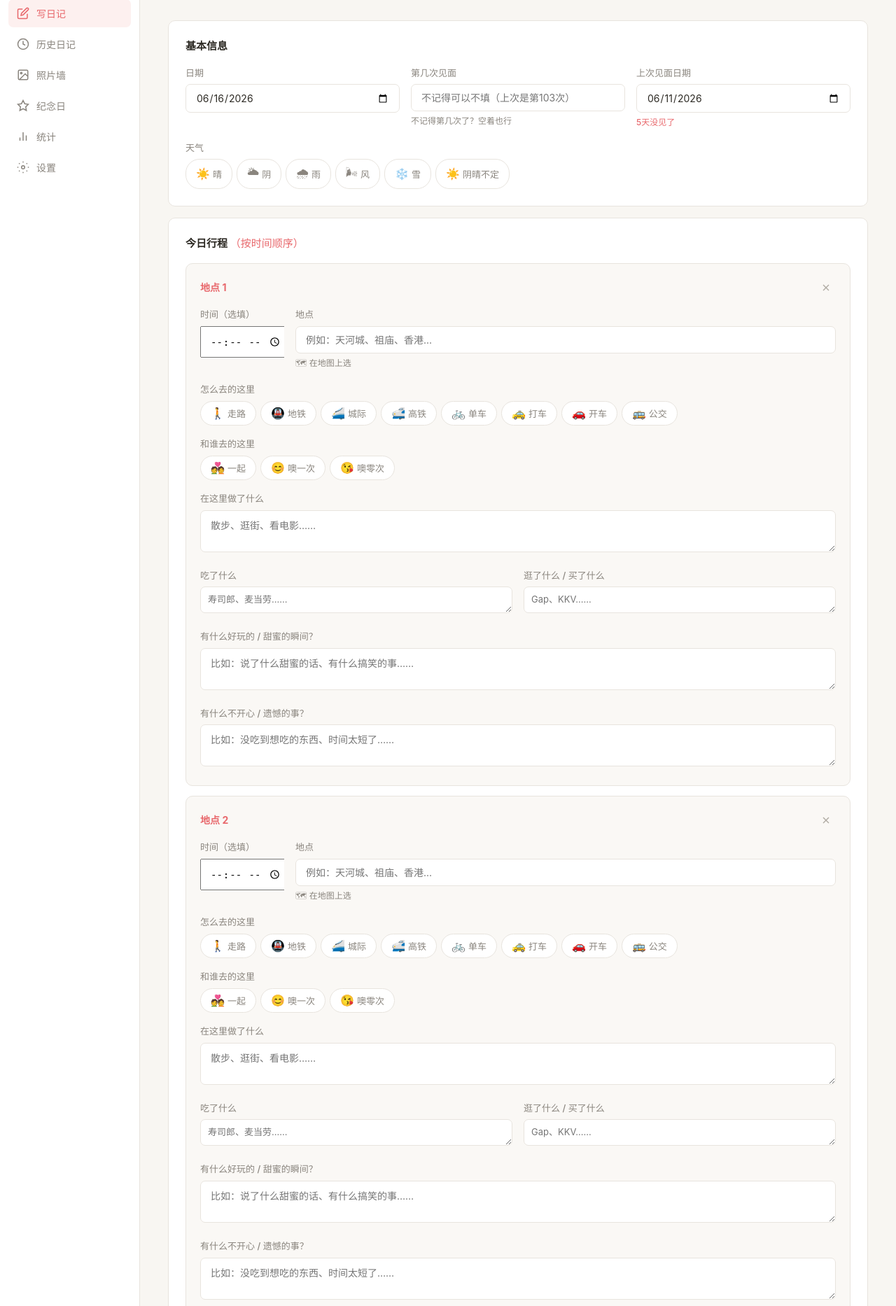
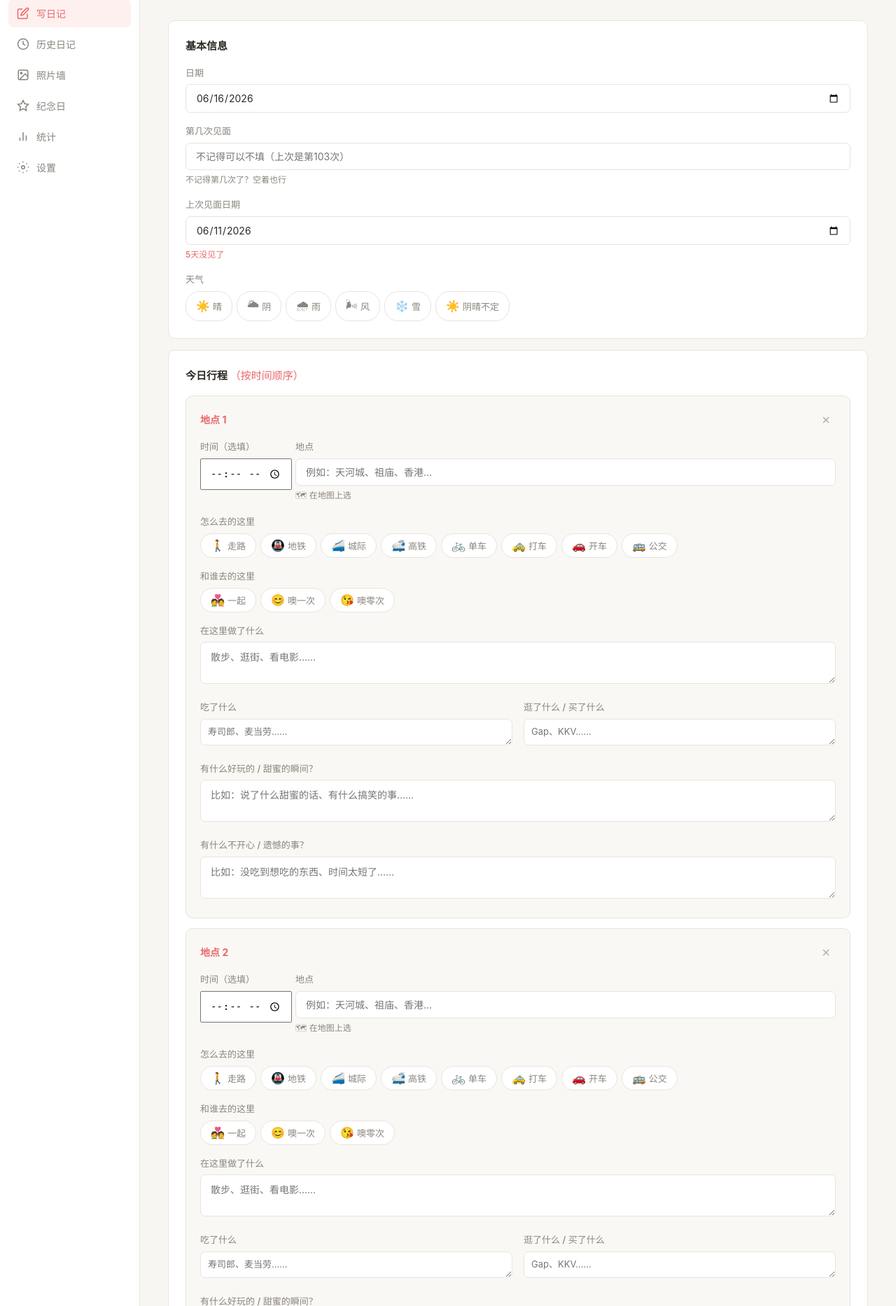
Before and after one commit to hahao2003/diary, a Flask app: page /write in a window 1280 px wide. Shown: the part 93-1959 px from the top of the page at 70% size. Run offline with Flask 3, Linux system fonts and the light colour scheme.

Commit message:
fix: each input on its own row, shared default CSS, no date-specific styles

```diff
--- a/static/style.css
+++ b/static/style.css
@@ -36,7 +36,6 @@ html, body {
 .app {
   display: flex;
   height: 100vh;
-  overflow: hidden;
 }
 
 /* ===== Sidebar ===== */
@@ -215,7 +214,6 @@ html, body {
   flex: 1;
   min-width: 0;
   margin-bottom: 16px;
-  overflow: hidden;
 }
 
 .form-group:last-child {
@@ -362,7 +360,6 @@ textarea {
   width: 80px;
   height: 80px;
   border-radius: var(--radius-sm);
-  overflow: hidden;
   border: 1px solid var(--border);
 }
 
@@ -436,7 +433,6 @@ textarea {
   border-left: 1px solid var(--border);
   display: flex;
   flex-direction: column;
-  overflow: hidden;
   flex-shrink: 0;
 }
 
@@ -532,7 +528,6 @@ textarea {
   display: -webkit-box;
   -webkit-line-clamp: 3;
   -webkit-box-orient: vertical;
-  overflow: hidden;
 }
 
 .empty-state {
@@ -659,7 +654,6 @@ textarea {
   background: var(--surface);
   border: 2px solid var(--accent);
   border-radius: var(--radius);
-  overflow: hidden;
 }
 
 .preview-content {
@@ -947,7 +941,6 @@ textarea {
   display: flex;
   flex-direction: column;
   box-shadow: 0 10px 40px rgba(0,0,0,0.2);
-  overflow: hidden;
 }
 
 .map-header {
@@ -994,7 +987,6 @@ textarea {
   font-size: 14px;
   color: var(--text-secondary);
   flex: 1;
-  overflow: hidden;
   text-overflow: ellipsis;
   white-space: nowrap;
 }
@@ -1185,7 +1177,6 @@ textarea {
   width: 90%;
   max-width: 420px;
   box-shadow: 0 10px 40px rgba(0,0,0,0.2);
-  overflow: hidden;
 }
 
 .form-modal-body {
@@ -1220,7 +1211,6 @@ textarea {
     min-width: 60px;
   }
 }
-
 
 /* ===== History Detail ===== */
 .history-detail {
@@ -1310,7 +1300,6 @@ textarea {
   position: relative;
   aspect-ratio: 1;
   border-radius: var(--radius-sm);
-  overflow: hidden;
   border: 1px solid var(--border);
   background: #f5f3f0;
 }
@@ -1541,7 +1530,6 @@ textarea {
   box-shadow: 0 0 0 2px rgba(231, 76, 60, 0.15);
 }
 
-
 /* Photo Viewer (Lightbox) */
 .photo-viewer {
   position: fixed;
@@ -1663,14 +1651,3 @@ textarea {
   word-wrap: break-word;
   color: var(--text);
 }
-
-/* Force date input to shrink to match sibling inputs */
-
-
-
-/* Force date inputs to match sibling input widths */
-input[type="date"] {
-  min-width: 0 !important;
-  width: 100% !important;
-  max-width: 100% !important;
-}
--- a/templates/index.html
+++ b/templates/index.html
@@ -5,7 +5,7 @@
 <meta name="viewport" content="width=device-width, initial-scale=1.0">
 <title>日记生成器</title>
 <link rel="stylesheet" href="https://unpkg.com/leaflet@1.9.4/dist/leaflet.css" />
-<link rel="stylesheet" href="/static/style.css?v=1781607108" />
+<link rel="stylesheet" href="/static/style.css?v=1781607366" />
 </head>
 <body>
 
@@ -71,11 +71,15 @@
             <label for="meetingDate">日期</label>
             <input type="date" id="meetingDate" required>
           </div>
+        </div>
+        <div class="form-row">
           <div class="form-group">
             <label for="meetingCount">第几次见面</label>
             <input type="number" id="meetingCount" min="1" placeholder="不记得可以不填">
             <span class="help-text">不记得第几次了？空着也行</span>
           </div>
+        </div>
+        <div class="form-row">
           <div class="form-group">
             <label for="lastMeetingDate">上次见面日期</label>
             <input type="date" id="lastMeetingDate">
@@ -403,6 +407,6 @@
 </div>
 
 <script src="https://unpkg.com/leaflet@1.9.4/dist/leaflet.js"></script>
-<script src="/static/app.js?v=1781607108"></script>
+<script src="/static/app.js?v=1781607366"></script>
 </body>
 </html>
```
